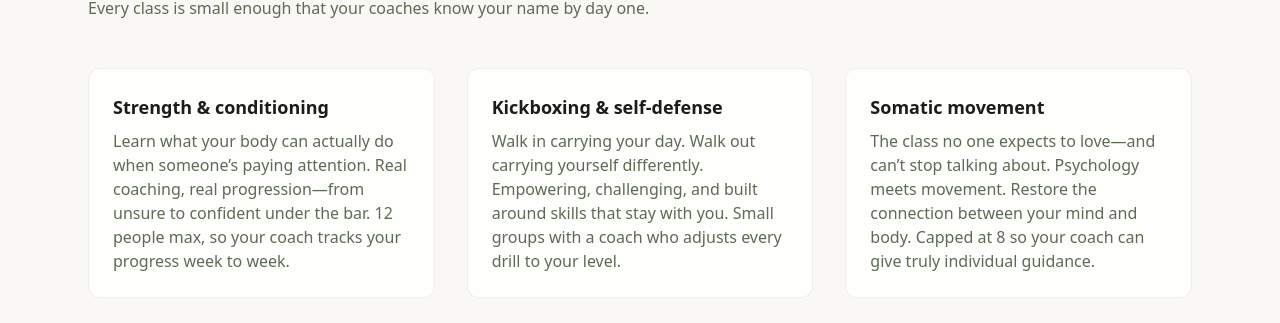
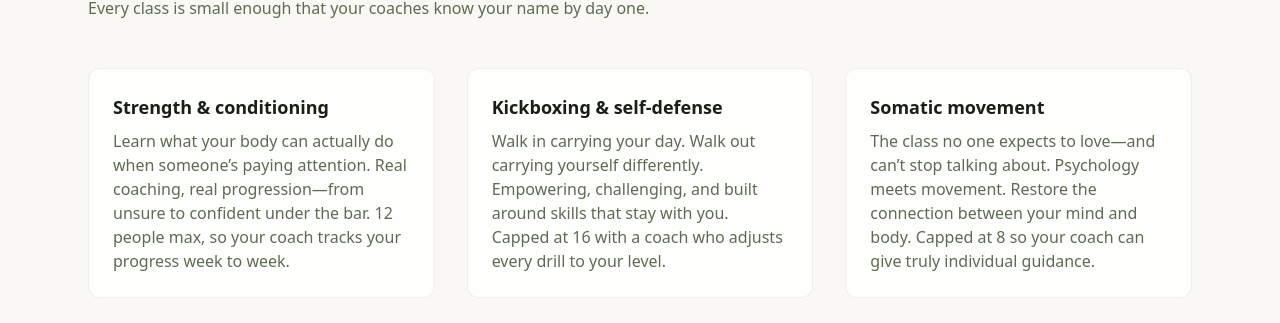
Before and after one commit to patrickclay/gymsite, a Next.js app: page / in a window 1280 px wide. Shown: the part 1257-1580 px from the top of the page. Built offline with nearby package versions, Linux system fonts and the light colour scheme.

Commit message:
Make kickboxing card intimacy detail concrete with specific class cap

```diff
--- a/app/page.tsx
+++ b/app/page.tsx
@@ -58,7 +58,7 @@ export default function Home() {
             },
             {
               title: "Kickboxing & self-defense",
-              desc: "Walk in carrying your day. Walk out carrying yourself differently. Empowering, challenging, and built around skills that stay with you. Small groups with a coach who adjusts every drill to your level.",
+              desc: "Walk in carrying your day. Walk out carrying yourself differently. Empowering, challenging, and built around skills that stay with you. Capped at 16 with a coach who adjusts every drill to your level.",
             },
             {
               title: "Somatic movement",
```
